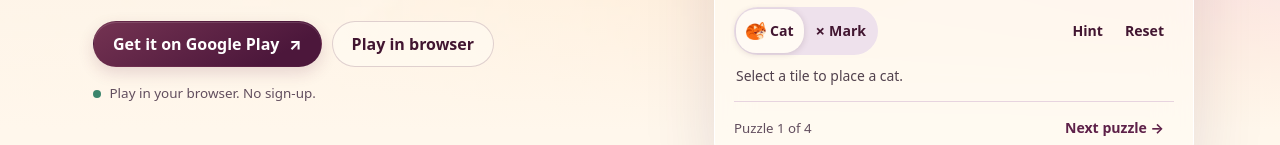
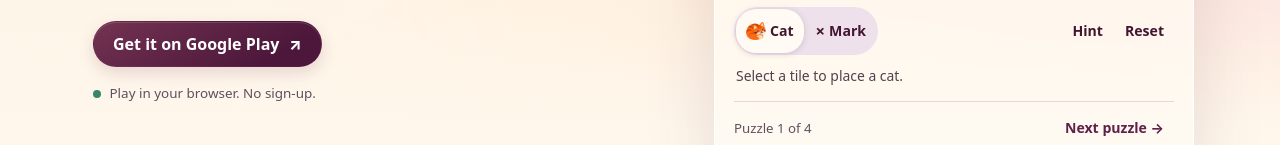
Before and after one commit to sharan036/purrcels, a plain HTML site: page index.html in a window 1280 px wide. Shown: the part 682-827 px from the top of the page. Drawn offline with Linux system fonts and the light colour scheme.

Commit message:
Remove Play in browser homepage button

```diff
--- a/index.html
+++ b/index.html
@@ -21,7 +21,7 @@
 <p class="eyebrow badge"><span aria-hidden="true">✦</span> A cozy cat logic game</p>
 <h1 id="headline"><img class="wordmark" src="assets/wordmark.webp" alt="Purrcels: Cat Logic Puzzle" width="680" height="253"><span>Every cat needs<br> its space.</span></h1>
 <p class="intro">Find a patch for every cat. Keep them out of the same row or column, and don’t let them touch, not even at the corners.</p>
-<div class="hero-actions"><a class="button primary" href="https://play.google.com/store/apps/details?id=com.purrcels&amp;hl=en_IN">Get it on Google Play <span aria-hidden="true">↗</span></a><a class="button secondary" href="#puzzle">Play in browser</a></div>
+<div class="hero-actions"><a class="button primary" href="https://play.google.com/store/apps/details?id=com.purrcels&amp;hl=en_IN">Get it on Google Play <span aria-hidden="true">↗</span></a></div>
 <p class="micro"><span class="dot" aria-hidden="true"></span> Play in your browser. No sign-up.</p>
 </div>
 <section id="puzzle" class="game glass" aria-labelledby="puzzle-title">
```
